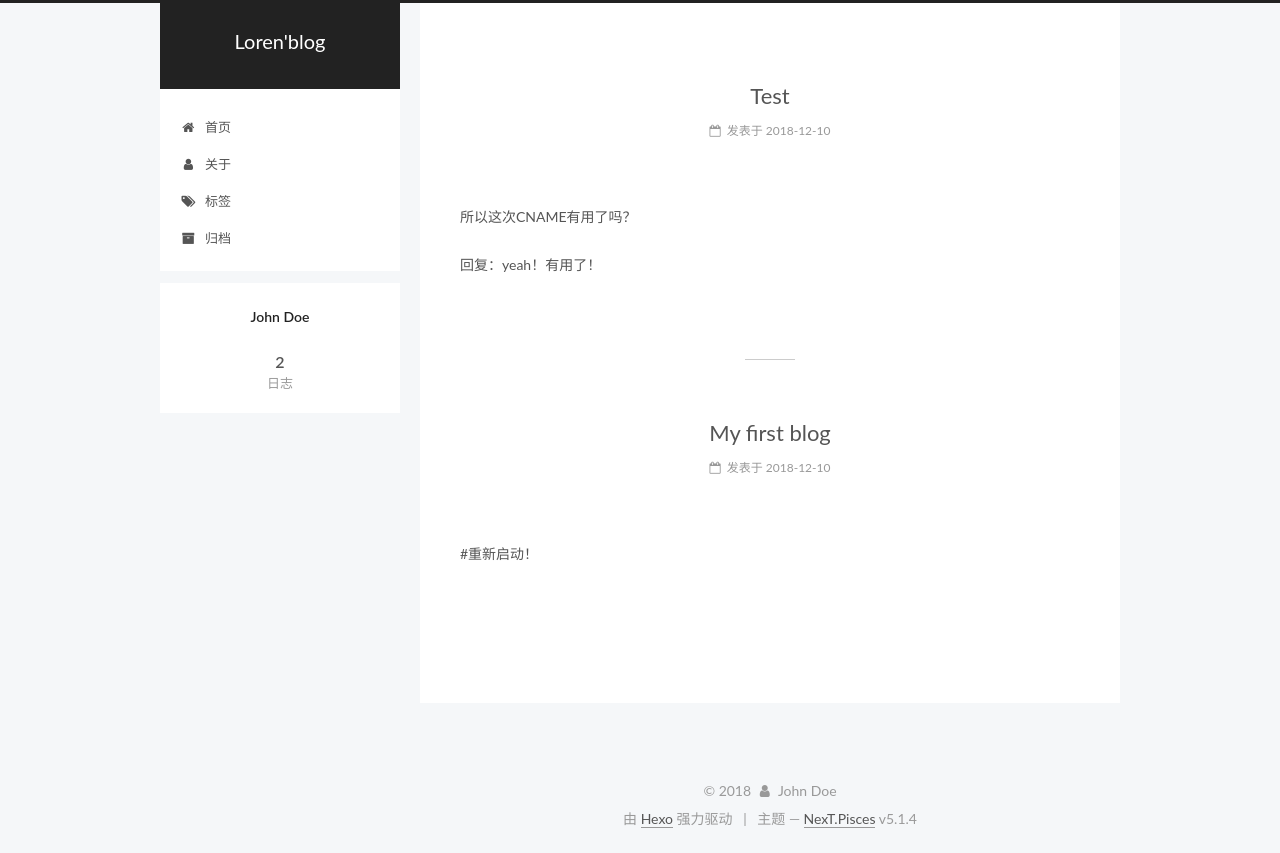
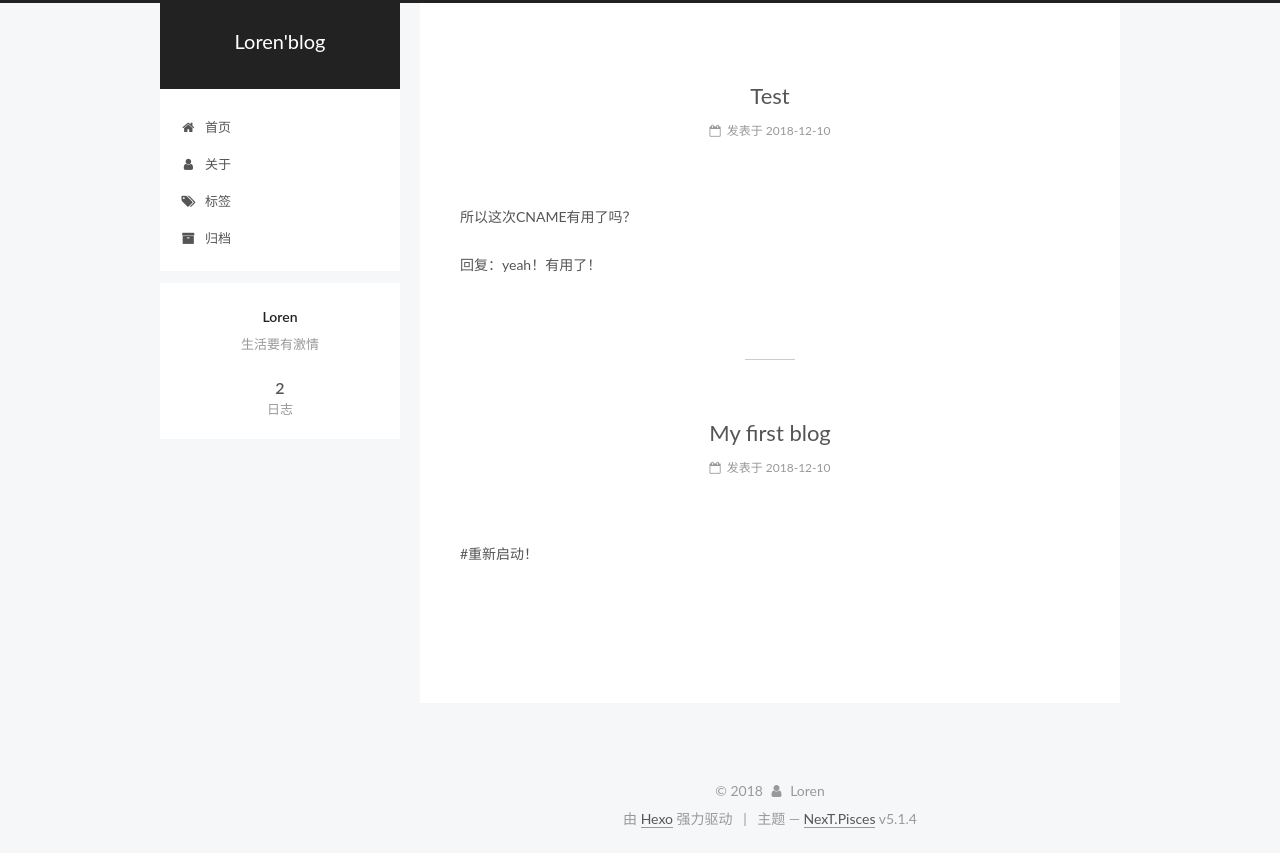
Before and after one commit to 1120172175/1120172175.github.io, a plain HTML site: page index.html in a window 1280 px wide. Drawn offline with Linux system fonts and the light colour scheme.

Commit message:
Site updated: 2018-12-10 21:32:12

```diff
--- a/css/main.css
+++ b/css/main.css
@@ -1823,7 +1823,7 @@ pre .javascript .function {
   width: 4px;
   height: 4px;
   border-radius: 50%;
-  background: #a8fa21;
+  background: #2b00d6;
 }
 .links-of-blogroll {
   font-size: 13px;
--- a/index.html
+++ b/index.html
@@ -79,13 +79,16 @@
 
 
 
+<meta name="description" content="生活要有激情">
 <meta property="og:type" content="website">
 <meta property="og:title" content="Loren&#39;blog">
 <meta property="og:url" content="http://yoursite.com/index.html">
 <meta property="og:site_name" content="Loren&#39;blog">
+<meta property="og:description" content="生活要有激情">
 <meta property="og:locale" content="zh-Hans">
 <meta name="twitter:card" content="summary">
 <meta name="twitter:title" content="Loren&#39;blog">
+<meta name="twitter:description" content="生活要有激情">
 
 
 
@@ -252,7 +255,7 @@
     <link itemprop="mainEntityOfPage" href="http://yoursite.com/2018/12/10/Test/">
 
     <span hidden itemprop="author" itemscope="" itemtype="http://schema.org/Person">
-      <meta itemprop="name" content="John Doe">
+      <meta itemprop="name" content="Loren">
       <meta itemprop="description" content="">
       <meta itemprop="image" content="/images/avatar.gif">
     </span>
@@ -373,7 +376,7 @@
     <link itemprop="mainEntityOfPage" href="http://yoursite.com/2018/12/10/My-first-blog/">
 
     <span hidden itemprop="author" itemscope="" itemtype="http://schema.org/Person">
-      <meta itemprop="name" content="John Doe">
+      <meta itemprop="name" content="Loren">
       <meta itemprop="description" content="">
       <meta itemprop="image" content="/images/avatar.gif">
     </span>
@@ -512,8 +515,8 @@
         <div class="site-overview">
           <div class="site-author motion-element" itemprop="author" itemscope="" itemtype="http://schema.org/Person">
 
-              <p class="site-author-name" itemprop="name">John Doe</p>
-              <p class="site-description motion-element" itemprop="description"></p>
+              <p class="site-author-name" itemprop="name">Loren</p>
+              <p class="site-description motion-element" itemprop="description">生活要有激情</p>
           </div>
 
           <nav class="site-state motion-element">
@@ -568,7 +571,7 @@
   <span class="with-love">
     <i class="fa fa-user"></i>
   </span>
-  <span class="author" itemprop="copyrightHolder">John Doe</span>
+  <span class="author" itemprop="copyrightHolder">Loren</span>
 
 
 </div>
```
Also changed, not shown: 2018/12/10/My-first-blog/index.html (+4 -4 lines), 2018/12/10/Test/index.html (+4 -4 lines), archives/2018/12/index.html (+6 -3 lines), archives/2018/index.html (+6 -3 lines), archives/index.html (+6 -3 lines), 1 other file.
